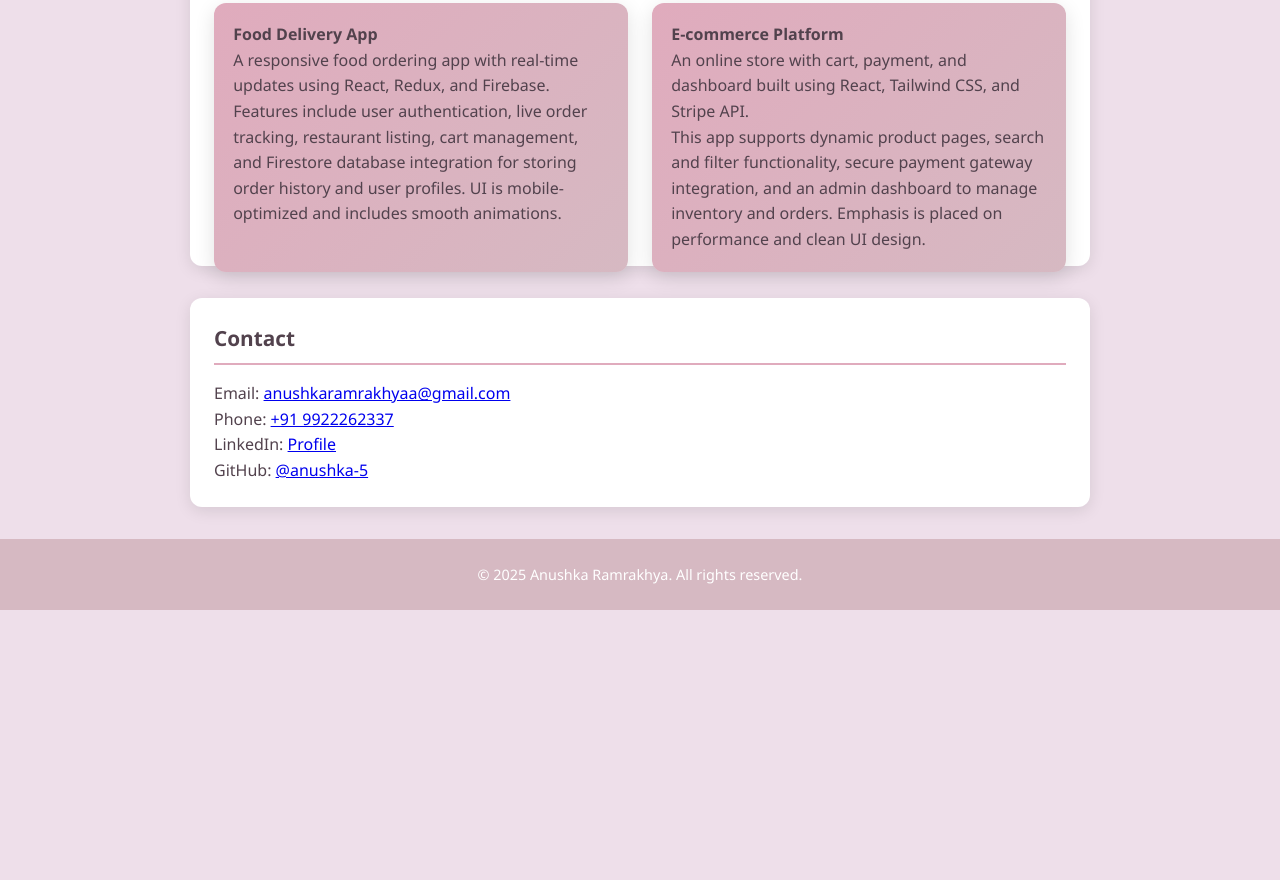
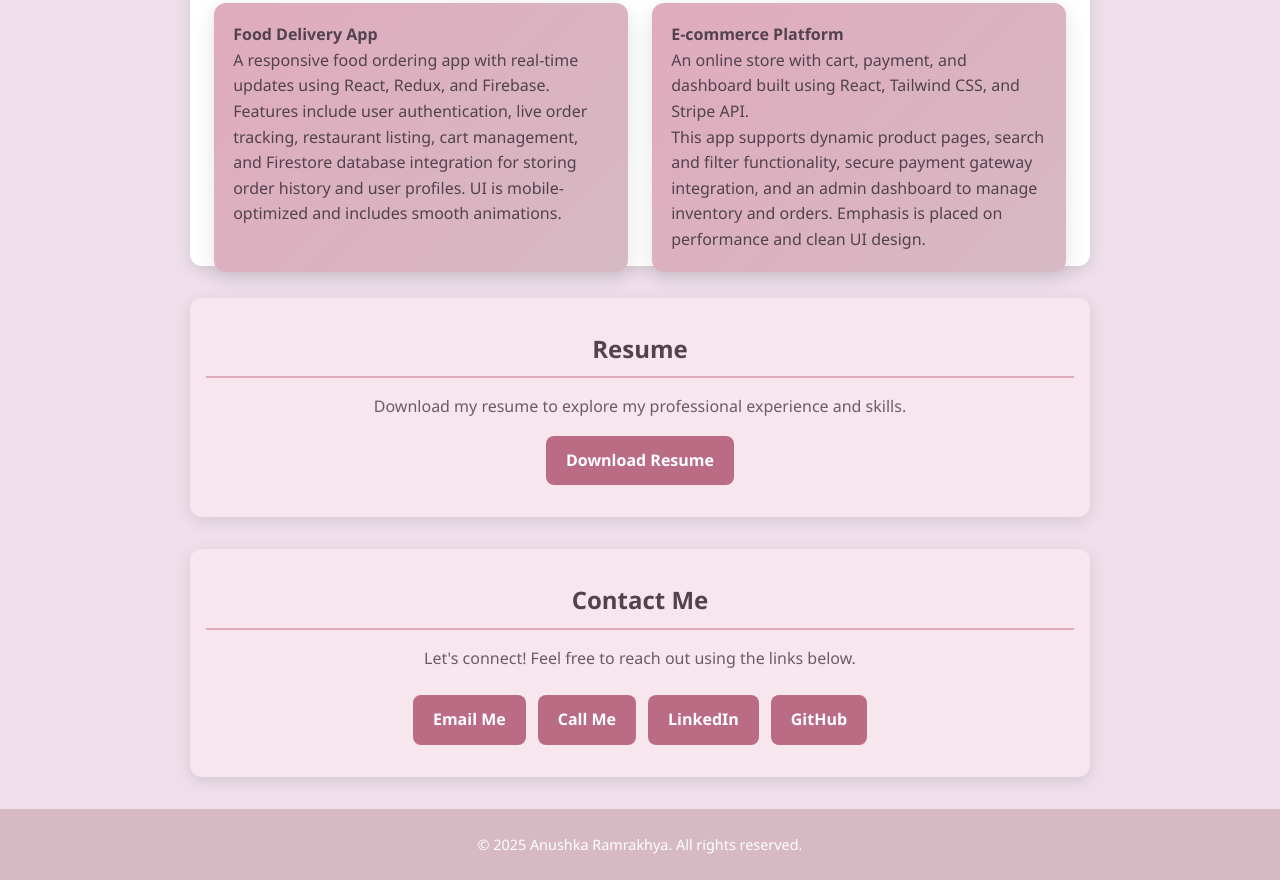
Before and after one commit to anushka-5/My_Portfolio, a plain HTML site: page index.html in a window 1280 px wide. Shown: the part 1301-2181 px from the top of the page. Before the commit the page ends 1911 px from the top, so only its background shows below. Drawn offline with nearby package versions, Linux system fonts and the light colour scheme.

Commit message:
Final Commit

```diff
--- a/index.html
+++ b/index.html
@@ -66,14 +66,24 @@
   </section>
 
   </section>
+  <section class="section resume" id="resume">
+    <h3>Resume</h3>
+    <p>Download my resume to explore my professional experience and skills.</p>
+    <a href="myResume.pdf" target="_blank" class="resume-btn">Download Resume</a>
+  </section>
 
   <section class="section contact" id="contact">
-    <h3>Contact</h3>
-    <p>Email: <a href="mailto:anushkaramrakhyaa@gmail.com">anushkaramrakhyaa@gmail.com</a></p>
-    <p>Phone: <a href="tel:+919922262337">+91 9922262337</a></p>
-    <p>LinkedIn: <a href="https://www.linkedin.com/in/anushka-ramrakhya-58734b363" target="_blank">Profile</a></p>
-    <p>GitHub: <a href="https://github.com/anushka-5" target="_blank">@anushka-5</a></p>
+    <h3>Contact Me</h3>
+    <p>Let's connect! Feel free to reach out using the links below.</p>
+
+    <div class="contact-links">
+      <a href="mailto:anushkaramrakhyaa@gmail.com" class="contact-btn">Email Me</a>
+      <a href="tel:+919922262337" class="contact-btn">Call Me</a>
+      <a href="https://www.linkedin.com/in/anushka-ramrakhya-58734b363" target="_blank" class="contact-btn">LinkedIn</a>
+      <a href="https://github.com/anushka-5" target="_blank" class="contact-btn">GitHub</a>
+    </div>
   </section>
+
 
   <footer>
     <p>&copy; 2025 Anushka Ramrakhya. All rights reserved.</p>
--- a/style.css
+++ b/style.css
@@ -189,6 +189,98 @@ footer a:hover {
     padding: 1rem;
   }
 }
+.resume {
+  text-align: center;
+  padding: 2rem 1rem;
+  background: #f8e6ee; /* Soft pastel background */
+  border-radius: 12px;
+  box-shadow: 0 4px 16px rgba(0, 0, 0, 0.1);
+}
+
+.resume h3 {
+  font-size: 1.5rem;
+  color: #52424d;
+  margin-bottom: 1rem;
+}
+
+.resume p {
+  color: #6c5a67;
+  font-size: 1rem;
+  margin-bottom: 1rem;
+}
+
+.resume-btn {
+  display: inline-block;
+  padding: 12px 20px;
+  font-size: 1rem;
+  font-weight: 600;
+  color: #fff;
+  background: #bb6c85; /* Elegant rose tone */
+  border-radius: 8px;
+  text-decoration: none;
+  transition: background 0.3s ease, transform 0.2s ease;
+}
+
+.resume-btn:hover {
+  background: #e4a56e;
+  transform: translateY(-3px);
+}
+.contact {
+  text-align: center;
+  padding: 2rem 1rem;
+  background: #f8e6ee; /* Soft pastel */
+  border-radius: 12px;
+  box-shadow: 0 4px 16px rgba(0, 0, 0, 0.1);
+}
+
+.contact h3 {
+  font-size: 1.5rem;
+  color: #52424d;
+  margin-bottom: 1rem;
+}
+
+.contact p {
+  color: #6c5a67;
+  font-size: 1rem;
+  margin-bottom: 1.5rem;
+}
+
+.contact-links {
+  display: flex;
+  flex-wrap: wrap;
+  justify-content: center;
+  gap: 12px;
+}
+
+.contact-btn {
+  display: inline-block;
+  padding: 12px 20px;
+  font-size: 1rem;
+  font-weight: 600;
+  color: #fff;
+  background: #bb6c85; /* Elegant rose tone */
+  border-radius: 8px;
+  text-decoration: none;
+  transition: background 0.3s ease, transform 0.2s ease;
+}
+
+.contact-btn:hover {
+  background: #e4a56e;
+  transform: translateY(-3px);
+}
+
+/* Mobile-Friendly Tweaks */
+@media (max-width: 768px) {
+  .contact-links {
+    flex-direction: column;
+  }
+
+  .contact-btn {
+    width: 100%;
+    padding: 14px;
+  }
+}
+
 
 @media (min-width: 769px) {
   .projects {
```
